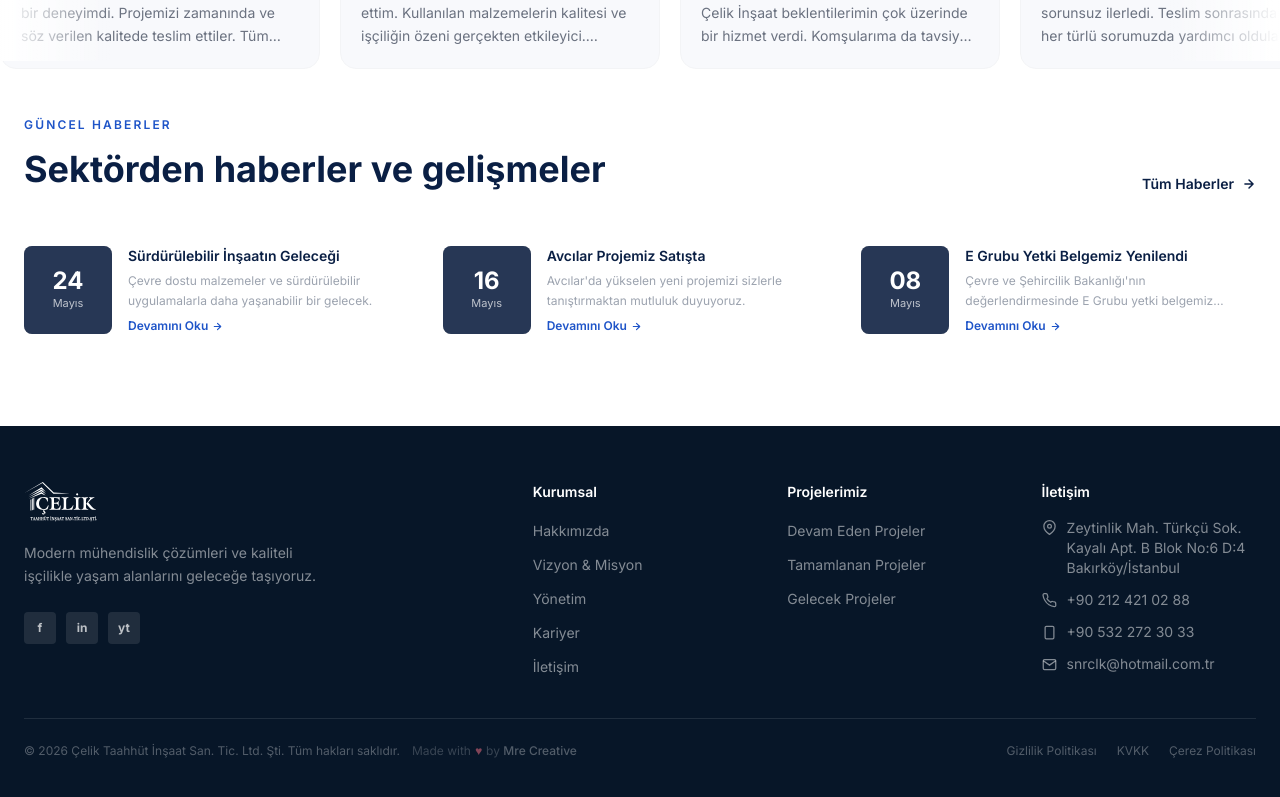
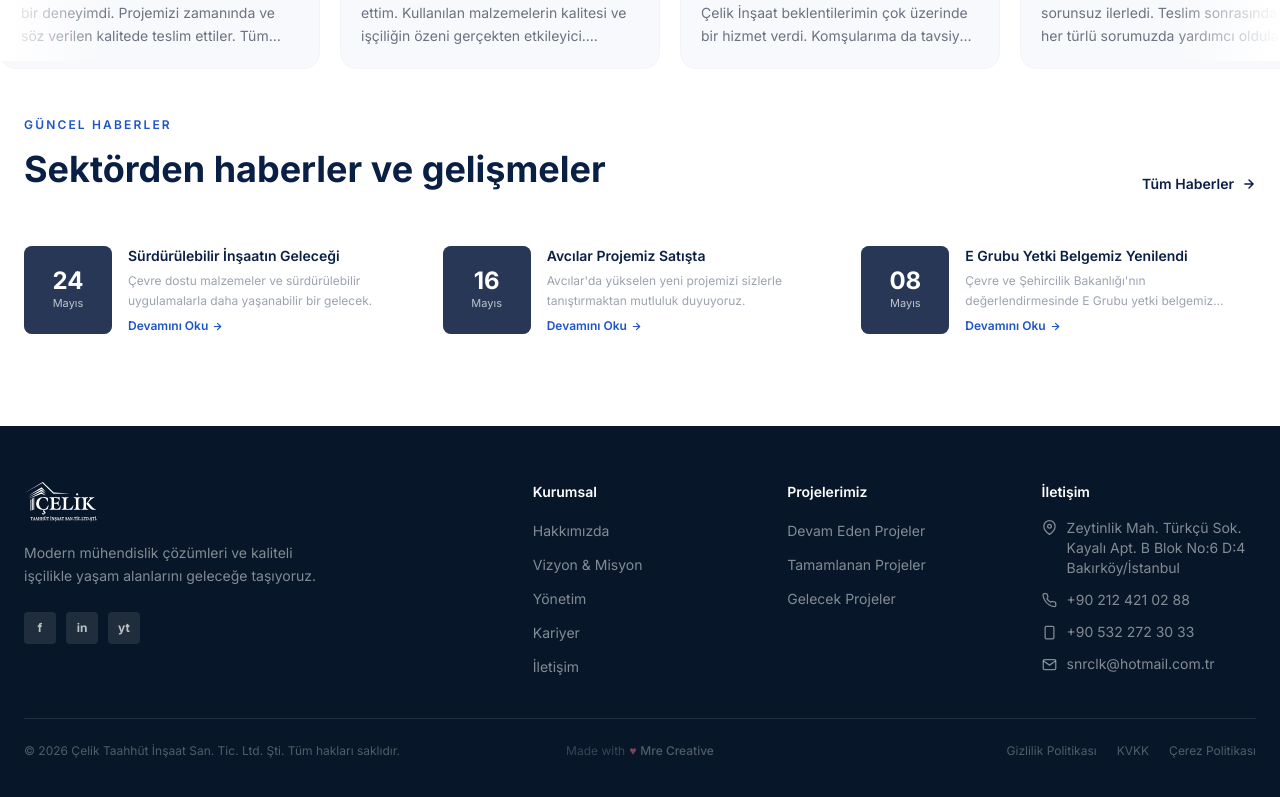
Before and after one commit to dagemre/celik-web, a Next.js app: page / in a window 1280 px wide. Shown: the part 2388-3185 px from the top of the page. Built offline with nearby package versions, Linux system fonts and the light colour scheme; grey boxes are pictures that could not be loaded.

Commit message:
Footer: Mre Creative ortaya alındı, by kaldırıldı, mail konu eklendi

```diff
--- a/components/FooterPolicyBar.tsx
+++ b/components/FooterPolicyBar.tsx
@@ -97,18 +97,21 @@ export default function FooterPolicyBar() {
     <>
       {/* Alt bar */}
       <div className="pt-6 flex flex-col sm:flex-row items-center justify-between gap-3 text-white/30 text-xs">
-        <div className="flex flex-col sm:flex-row items-center gap-3">
-          <p>© 2026 Çelik Taahhüt İnşaat San. Tic. Ltd. Şti. Tüm hakları saklıdır.</p>
+        {/* Sol — telif */}
+        <p className="sm:w-1/3 text-center sm:text-left">© 2026 Çelik Taahhüt İnşaat San. Tic. Ltd. Şti. Tüm hakları saklıdır.</p>
+
+        {/* Orta — Mre Creative */}
         <button
           onClick={() => setShowMre(true)}
-            className="flex items-center gap-1 text-white/20 hover:text-white/60 transition-colors group"
+          className="sm:w-1/3 flex items-center justify-center gap-1 text-white/20 hover:text-white/60 transition-colors group"
         >
           <span>Made with</span>
           <span className="text-rose-400/50 group-hover:text-rose-400 transition-colors">♥</span>
-            <span>by <span className="font-medium text-white/30 group-hover:text-white/70 transition-colors">{MRE.brand}</span></span>
+          <span className="font-medium text-white/30 group-hover:text-white/70 transition-colors">{MRE.brand}</span>
         </button>
-        </div>
-        <div className="flex gap-5">
+
+        {/* Sağ — politika linkleri */}
+        <div className="sm:w-1/3 flex justify-center sm:justify-end gap-5">
           <button onClick={() => setOpen('gizlilik')} className="hover:text-white transition-colors">
             Gizlilik Politikası
           </button>
@@ -155,7 +158,7 @@ export default function FooterPolicyBar() {
               <p className="text-sm text-neutral-500 mb-6">{MRE.title}</p>
 
               <a
-                href={`mailto:${MRE.email}`}
+                href={`mailto:${MRE.email}?subject=Mre Creative ile iletişim&body=Merhaba Emre,%0A%0A`}
                 className="flex items-center justify-center gap-2 w-full bg-[#0A1F44] hover:bg-[#1E54C8] text-white text-sm font-semibold py-3 rounded-xl transition-colors"
               >
                 <svg width="15" height="15" viewBox="0 0 24 24" fill="none" stroke="currentColor" strokeWidth="2">
```
Lines whose indentation alone changed are shown as unchanged.
